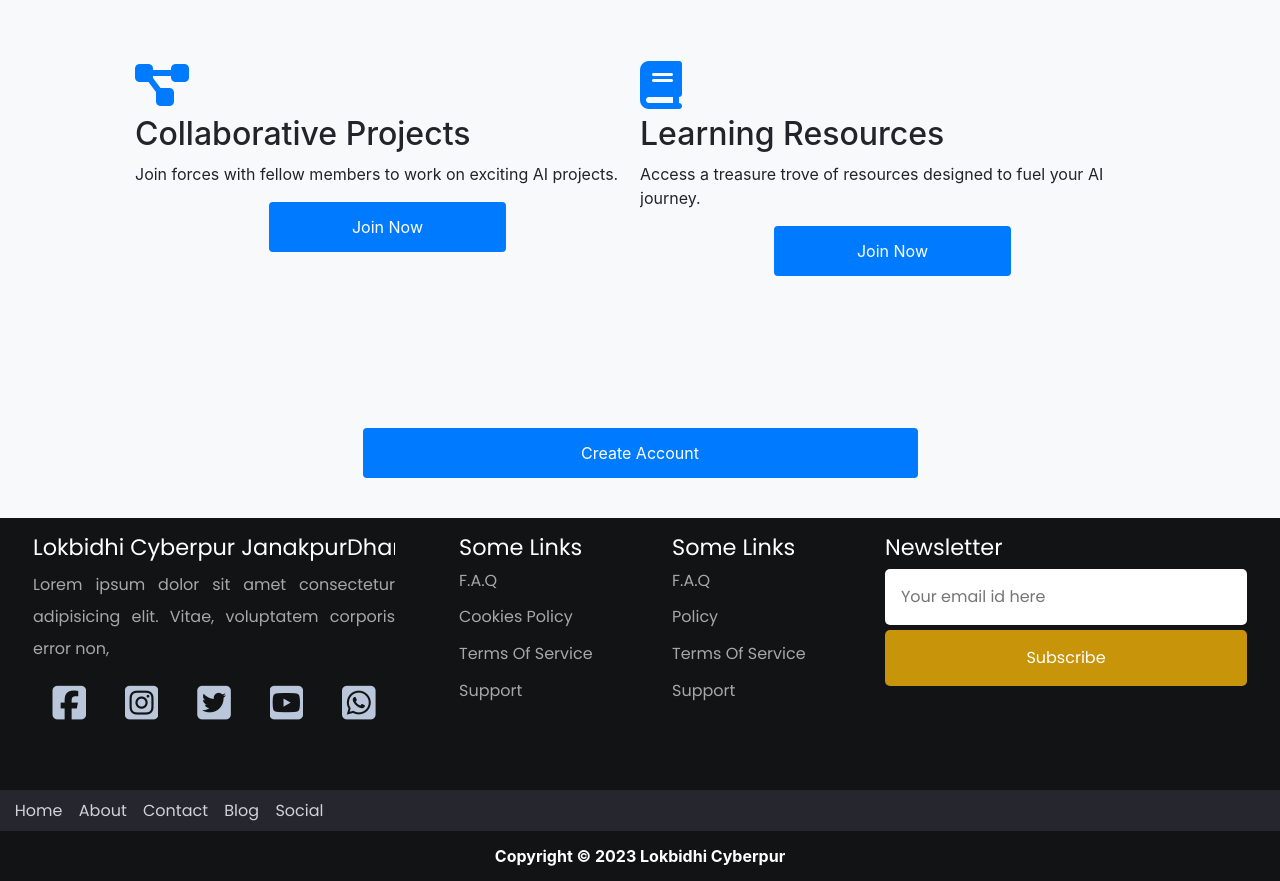
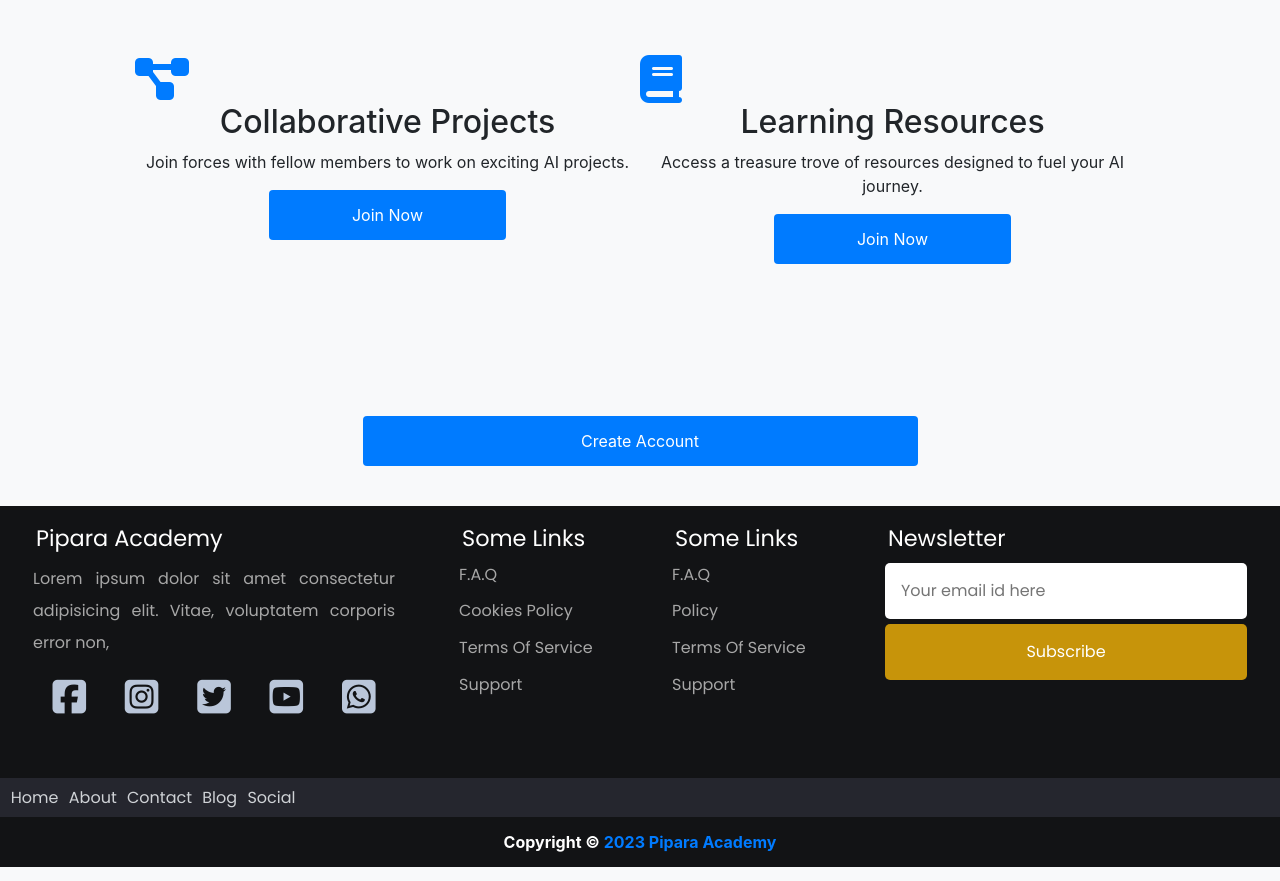
Before and after one commit to rrmcampus/AI-Trainer, a plain HTML site: page index.html in a window 1280 px wide. Shown: the part 561-1442 px from the top of the page. Drawn offline with nearby package versions, Linux system fonts and the light colour scheme.

Commit message:
Update index.html

```diff
--- a/index.html
+++ b/index.html
@@ -10,7 +10,7 @@
     <link href="https://fonts.googleapis.com/css2?family=Poppins:wght@400;600&display=swap" rel="stylesheet" />
     <style>
         * {
-            padding: 0;
+            padding: 0px;
             margin: 0;
             box-sizing: border-box;
         }
@@ -28,28 +28,40 @@
             color: #fff;
             padding: 2rem;
             text-align: center;
-            overflow-x: hidden;
 
         }
 
         .content {
             padding: 4rem;
-            overflow-x: hidden;
+
 
         }
 
         .feature-icon {
             font-size: 3rem;
             color: #007bff;
-            overflow-x: hidden;
 
         }
 
         .feature {
             padding: 2rem 0;
-            overflow-x: hidden;
+
 
         }
+
+        .fas {
+            display: flex;
+            justify-content: center;
+
+        }
+
+        h2,
+        p {
+            text-align: center;
+
+
+        }
+
 
         .join-button {
             background-color: #007bff;
@@ -58,14 +70,13 @@
             width: 10%;
             height: 50px;
             margin-bottom: 40px;
-            overflow-x: hidden;
 
         }
 
         .btn {
             width: 10%;
             width: 50%;
-            overflow-x: hidden;
+
 
         }
 
@@ -73,7 +84,6 @@
             background-color: #07ff6a;
             color: black;
             font-weight: bold;
-            overflow-x: hidden;
 
         }
 
@@ -94,13 +104,13 @@
             box-sizing: border-box;
             border: none;
             outline: none;
-            overflow-x: hidden;
+
 
         }
 
         .row {
             padding: 1em;
-            overflow-x: hidden;
+
 
         }
 
@@ -108,7 +118,7 @@
             display: grid;
             grid-template-columns: 2fr 1fr 1fr 2fr;
             align-items: stretch;
-            overflow-x: hidden;
+
 
         }
 
@@ -118,7 +128,7 @@
             flex-direction: column;
             padding: 0 2em;
             min-height: 15em;
-            overflow-x: hidden;
+
 
         }
 
@@ -128,7 +138,7 @@
             color: white;
             font-size: 1.4em;
             white-space: nowrap;
-            overflow-x: hidden;
+            padding: 3px;
 
         }
 
@@ -138,26 +148,26 @@
             flex-direction: column;
             padding: 0;
             margin: 0;
-            overflow-x: hidden;
+
 
         }
 
         li:not(:first-child) {
             margin-top: 0.8em;
-            overflow-x: hidden;
+
 
         }
 
         ul li a {
             color: #a7a7a7;
             text-decoration: none;
-            overflow-x: hidden;
+
 
         }
 
         ul li a:hover {
             color: #2a8ded;
-            overflow-x: hidden;
+
 
         }
 
@@ -165,7 +175,7 @@
             text-align: justify;
             line-height: 2;
             margin: 0;
-            overflow-x: hidden;
+
 
         }
 
@@ -176,14 +186,14 @@
             width: 100%;
             border-radius: 5px;
             margin-bottom: 5px;
-            overflow-x: hidden;
+
 
         }
 
         button {
             background-color: #c7940a;
             color: #ffffff;
-            overflow-x: hidden;
+
 
         }
 
@@ -193,45 +203,42 @@
             font-size: 2.4em;
             flex-direction: row;
             margin-top: 0.5em;
-            overflow-x: hidden;
+
 
         }
 
         .social i {
             color: #bac6d9;
-            overflow-x: hidden;
+
 
         }
 
         .copyright {
             padding: 0.3em;
             background-color: #25262e;
-            overflow-x: hidden;
+
 
         }
 
         .footer-menu {
-            padding: 4px;
+            padding: 3px;
             margin-left: 15px;
             justify-content: center;
             text-align: center;
             align-items: center;
-            overflow-x: hidden;
 
         }
 
         .footer-menu a {
             color: #cfd2d6;
-            padding: 6px;
+            padding: 3px;
 
             text-decoration: none;
-            overflow-x: hidden;
 
         }
 
         .footer-menu a:hover {
             color: #27bcda;
-            overflow-x: hidden;
 
         }
 
@@ -241,20 +248,20 @@
             background-color: #121315;
             color: #fff;
             font-weight: bold
+        }
+
+        .footer-name:hover {
+            color: #07ff6a;
+            font-weight: normal;
 
 
         }
-        .footer-name:hover{
-            color: #07ff6a;
-            font-weight: normal;
-            overflow-x: hidden;
 
-        }
 
         @media screen and (max-width: 850px) {
             .row.primary {
                 grid-template-columns: 1fr;
-                overflow-x: hidden;
+
 
             }
 
@@ -316,7 +323,7 @@
     <footer>
         <div class="row primary">
             <div class="column about">
-                <h3>Lokbidhi Cyberpur JanakpurDham</h3>
+                <h3>Pipara Academy</h3>
                 <p>
                     Lorem ipsum dolor sit amet consectetur adipisicing elit. Vitae,
                     voluptatem corporis error non,
@@ -332,37 +339,19 @@
             <div class="column links">
                 <h3>Some Links</h3>
                 <ul>
-                    <li>
-                        <a href="#faq">F.A.Q</a>
-                    </li>
-                    <li>
-                        <a href="#cookies-policy">Cookies Policy</a>
-                    </li>
-                    <li>
-                        <a href="#terms-of-services">Terms Of Service</a>
-                    </li>
-                    <li>
-                        <a href="#support">Support</a>
-                    </li>
-
+                    <li><a href="#faq">F.A.Q</a></li>
+                    <li><a href="#cookies-policy">Cookies Policy</a></li>
+                    <li><a href="#terms-of-services">Terms Of Service</a></li>
+                    <li><a href="#support">Support</a></li>
                 </ul>
             </div>
             <div class="column links">
                 <h3>Some Links</h3>
                 <ul>
-                    <li>
-                        <a href="#faq">F.A.Q</a>
-                    </li>
-                    <li>
-                        <a href="#cookies-policy">Policy</a>
-                    </li>
-                    <li>
-                        <a href="#terms-of-services">Terms Of Service</a>
-                    </li>
-                    <li>
-                        <a href="#support">Support</a>
-                    </li>
-
+                    <li><a href="#faq">F.A.Q</a></li>
+                    <li><a href="#cookies-policy">Policy</a></li>
+                    <li><a href="#terms-of-services">Terms Of Service</a></li>
+                    <li><a href="#support">Support</a></li>
                 </ul>
             </div>
             <div class="column subscribe">
@@ -371,13 +360,11 @@
                     <input type="email" placeholder="Your email id here" />
                     <button>Subscribe</button>
                 </div>
-
             </div>
         </div>
 
         <div class="row copyright">
             <div class="footer-menu">
-
                 <a href="">Home</a>
                 <a href="">About</a>
                 <a href="">Contact</a>
@@ -386,7 +373,7 @@
             </div>
         </div>
     </footer>
-    <div class="footer-name">Copyright &copy; 2023 Lokbidhi Cyberpur</div>
+    <div class="footer-name">Copyright &copy; <a href="https://www.akthakur.com.np/"> 2023 Pipara Academy</a></div>
     <!-- Font Awesome icons (ensure you include the link in the head section) -->
     <script src="https://kit.fontawesome.com/a076d05399.js"></script>
 
```
